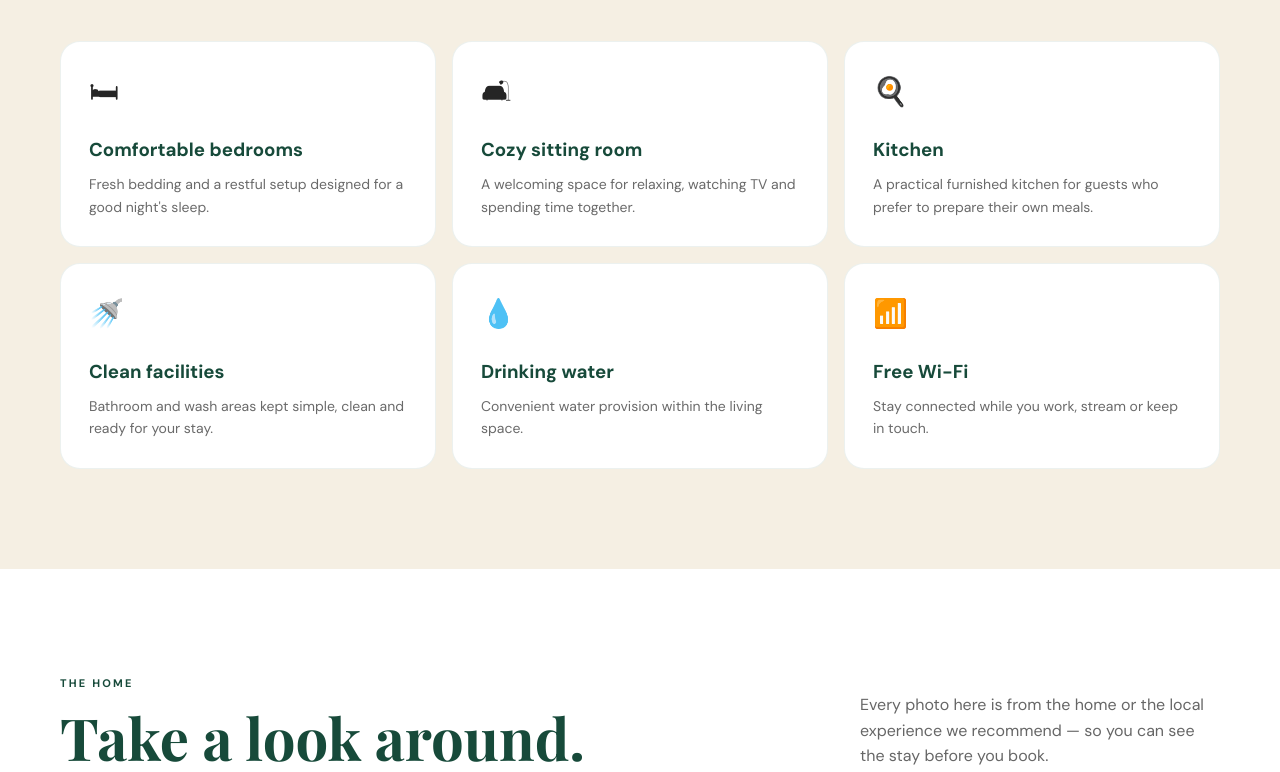
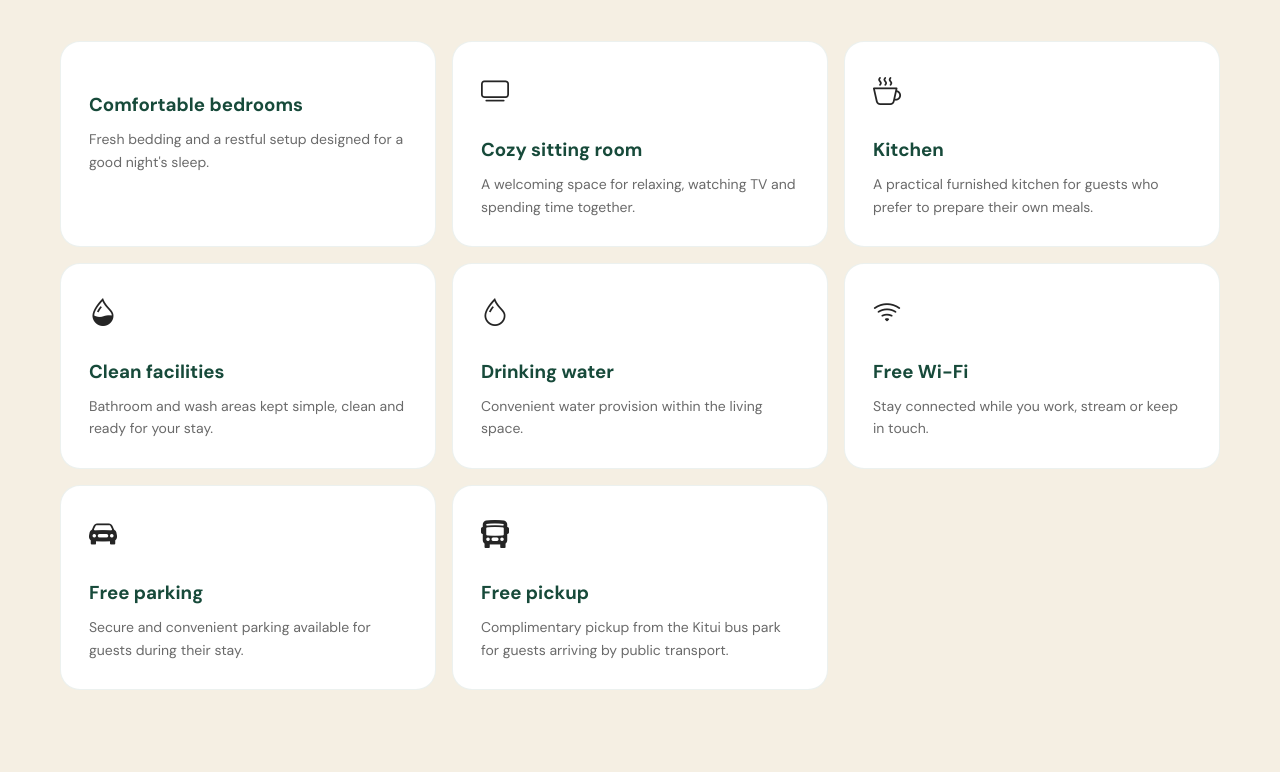
Before and after one commit to pjscozzyhomes/pjs-cozzy-homes, a plain HTML site: page index.html in a window 1280 px wide. Shown: the part 3365-4137 px from the top of the page. Drawn offline with nearby package versions, Linux system fonts and the light colour scheme.

Commit message:
Improve amenity icons and add parking and pickup

```diff
--- a/index.html
+++ b/index.html
@@ -10,6 +10,7 @@
   <link rel="preconnect" href="https://fonts.gstatic.com" crossorigin>
   <link href="https://fonts.googleapis.com/css2?family=DM+Sans:wght@400;500;600;700&family=Playfair+Display:wght@600;700&display=swap" rel="stylesheet">
   <link rel="stylesheet" href="styles.css">
+  <link rel="stylesheet" href="https://cdn.jsdelivr.net/npm/bootstrap-icons@1.13.1/font/bootstrap-icons.min.css">
 </head>
 <body>
 <header class="site-header">
@@ -153,12 +154,14 @@
       <p>Real spaces, real details — presented simply so guests know what to expect before they arrive.</p>
     </div>
     <div class="amenity-grid">
-      <article><div class="icon">🛏</div><h3>Comfortable bedrooms</h3><p>Fresh bedding and a restful setup designed for a good night's sleep.</p></article>
-      <article><div class="icon">🛋</div><h3>Cozy sitting room</h3><p>A welcoming space for relaxing, watching TV and spending time together.</p></article>
-      <article><div class="icon">🍳</div><h3>Kitchen</h3><p>A practical furnished kitchen for guests who prefer to prepare their own meals.</p></article>
-      <article><div class="icon">🚿</div><h3>Clean facilities</h3><p>Bathroom and wash areas kept simple, clean and ready for your stay.</p></article>
-      <article><div class="icon">💧</div><h3>Drinking water</h3><p>Convenient water provision within the living space.</p></article>
-      <article><div class="icon">📶</div><h3>Free Wi-Fi</h3><p>Stay connected while you work, stream or keep in touch.</p></article>
+      <article><div class="icon"><i class="bi bi-bed" aria-hidden="true"></i></div><h3>Comfortable bedrooms</h3><p>Fresh bedding and a restful setup designed for a good night's sleep.</p></article>
+      <article><div class="icon"><i class="bi bi-tv" aria-hidden="true"></i></div><h3>Cozy sitting room</h3><p>A welcoming space for relaxing, watching TV and spending time together.</p></article>
+      <article><div class="icon"><i class="bi bi-cup-hot" aria-hidden="true"></i></div><h3>Kitchen</h3><p>A practical furnished kitchen for guests who prefer to prepare their own meals.</p></article>
+      <article><div class="icon"><i class="bi bi-droplet-half" aria-hidden="true"></i></div><h3>Clean facilities</h3><p>Bathroom and wash areas kept simple, clean and ready for your stay.</p></article>
+      <article><div class="icon"><i class="bi bi-droplet" aria-hidden="true"></i></div><h3>Drinking water</h3><p>Convenient water provision within the living space.</p></article>
+      <article><div class="icon"><i class="bi bi-wifi" aria-hidden="true"></i></div><h3>Free Wi-Fi</h3><p>Stay connected while you work, stream or keep in touch.</p></article>
+      <article><div class="icon"><i class="bi bi-car-front-fill" aria-hidden="true"></i></div><h3>Free parking</h3><p>Secure and convenient parking available for guests during their stay.</p></article>
+      <article><div class="icon"><i class="bi bi-bus-front-fill" aria-hidden="true"></i></div><h3>Free pickup</h3><p>Complimentary pickup from the Kitui bus park for guests arriving by public transport.</p></article>
     </div>
   </div>
 </section>
```
